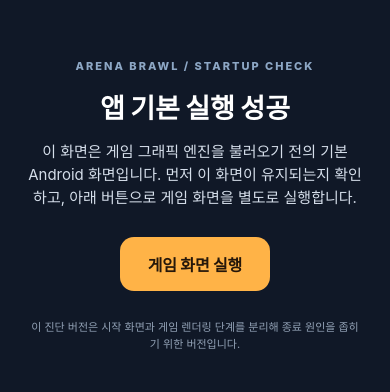
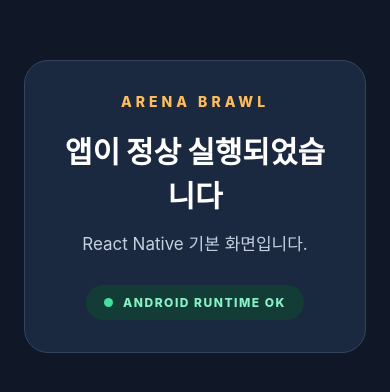
Before and after one commit to jeong-jihyun/arena-brawl-mobile, a React Native app: screen / in a window 390 px wide. Shown: the part 216-608 px from the top of the page. Built offline with nearby package versions, Linux system fonts and the light colour scheme.

Commit message:
reset: replace app with minimal React Native screen

```diff
--- a/App.tsx
+++ b/App.tsx
@@ -1,64 +1,88 @@
-import React, { useState } from 'react';
-import { Pressable, SafeAreaView, StatusBar, StyleSheet, Text, View } from 'react-native';
-
-type GameScreenComponent = React.ComponentType;
+import React from 'react';
+import {
+  StatusBar,
+  StyleSheet,
+  Text,
+  View,
+} from 'react-native';
 
 export default function App() {
-  const [GameScreen, setGameScreen] = useState<GameScreenComponent | null>(null);
-  const [loadError, setLoadError] = useState('');
-
-  const openGame = () => {
-    try {
-      // Load the Skia-backed game only after the native startup screen is visible.
-      const gameModule = require('./src/screens/GameScreen') as {
-        GameScreen: GameScreenComponent;
-      };
-      setGameScreen(() => gameModule.GameScreen);
-      setLoadError('');
-    } catch (error) {
-      const message = error instanceof Error ? error.message : String(error);
-      setLoadError(message);
-    }
-  };
-
-  if (GameScreen) {
-    return <GameScreen />;
-  }
-
   return (
-    <SafeAreaView style={styles.root}>
+    <View style={styles.screen}>
       <StatusBar hidden />
-      <View style={styles.content}>
-        <Text style={styles.eyebrow}>ARENA BRAWL / STARTUP CHECK</Text>
-        <Text style={styles.title}>앱 기본 실행 성공</Text>
-        <Text style={styles.description}>
-          이 화면은 게임 그래픽 엔진을 불러오기 전의 기본 Android 화면입니다.
-          먼저 이 화면이 유지되는지 확인하고, 아래 버튼으로 게임 화면을 별도로 실행합니다.
+      <View style={styles.panel}>
+        <Text style={styles.kicker}>ARENA BRAWL</Text>
+        <Text style={styles.title}>앱이 정상 실행되었습니다</Text>
+        <Text style={styles.message}>
+          React Native 기본 화면입니다.
         </Text>
-        <Pressable accessibilityRole="button" onPress={openGame} style={styles.button}>
-          <Text style={styles.buttonText}>게임 화면 실행</Text>
-        </Pressable>
-        {loadError ? (
-          <Text selectable style={styles.error}>
-            게임 화면 로딩 오류: {loadError}
-          </Text>
-        ) : null}
-        <Text style={styles.note}>
-          이 진단 버전은 시작 화면과 게임 렌더링 단계를 분리해 종료 원인을 좁히기 위한 버전입니다.
-        </Text>
+        <View style={styles.status}>
+          <View style={styles.dot} />
+          <Text style={styles.statusText}>ANDROID RUNTIME OK</Text>
+        </View>
       </View>
-    </SafeAreaView>
+    </View>
   );
 }
 
 const styles = StyleSheet.create({
-  root: { flex: 1, backgroundColor: '#101827' },
-  content: { flex: 1, justifyContent: 'center', alignItems: 'center', padding: 28 },
-  eyebrow: { color: '#8da7c5', fontSize: 11, fontWeight: '800', letterSpacing: 2, marginBottom: 14 },
-  title: { color: '#ffffff', fontSize: 27, fontWeight: '900', marginBottom: 14 },
-  description: { color: '#d5deea', fontSize: 15, lineHeight: 23, textAlign: 'center', maxWidth: 520 },
-  button: { marginTop: 28, backgroundColor: '#ffb347', paddingHorizontal: 28, paddingVertical: 15, borderRadius: 14 },
-  buttonText: { color: '#25170a', fontSize: 16, fontWeight: '900' },
-  error: { color: '#ff9292', marginTop: 18, textAlign: 'center' },
-  note: { color: '#91a0b4', fontSize: 11, lineHeight: 17, textAlign: 'center', marginTop: 28, maxWidth: 520 },
+  screen: {
+    flex: 1,
+    backgroundColor: '#101827',
+    alignItems: 'center',
+    justifyContent: 'center',
+    padding: 24,
+  },
+  panel: {
+    width: '100%',
+    maxWidth: 640,
+    minHeight: 260,
+    borderRadius: 24,
+    borderWidth: 1,
+    borderColor: '#34445d',
+    backgroundColor: '#1b2940',
+    alignItems: 'center',
+    justifyContent: 'center',
+    padding: 32,
+  },
+  kicker: {
+    color: '#ffbd59',
+    fontSize: 14,
+    fontWeight: '800',
+    letterSpacing: 4,
+    marginBottom: 18,
+  },
+  title: {
+    color: '#ffffff',
+    fontSize: 30,
+    fontWeight: '900',
+    textAlign: 'center',
+  },
+  message: {
+    color: '#c4d0e0',
+    fontSize: 17,
+    marginTop: 14,
+  },
+  status: {
+    flexDirection: 'row',
+    alignItems: 'center',
+    marginTop: 30,
+    paddingHorizontal: 18,
+    paddingVertical: 10,
+    borderRadius: 30,
+    backgroundColor: '#123c35',
+  },
+  dot: {
+    width: 9,
+    height: 9,
+    borderRadius: 5,
+    backgroundColor: '#43e0a1',
+    marginRight: 10,
+  },
+  statusText: {
+    color: '#8af0c6',
+    fontSize: 12,
+    fontWeight: '800',
+    letterSpacing: 1.5,
+  },
 });
```
